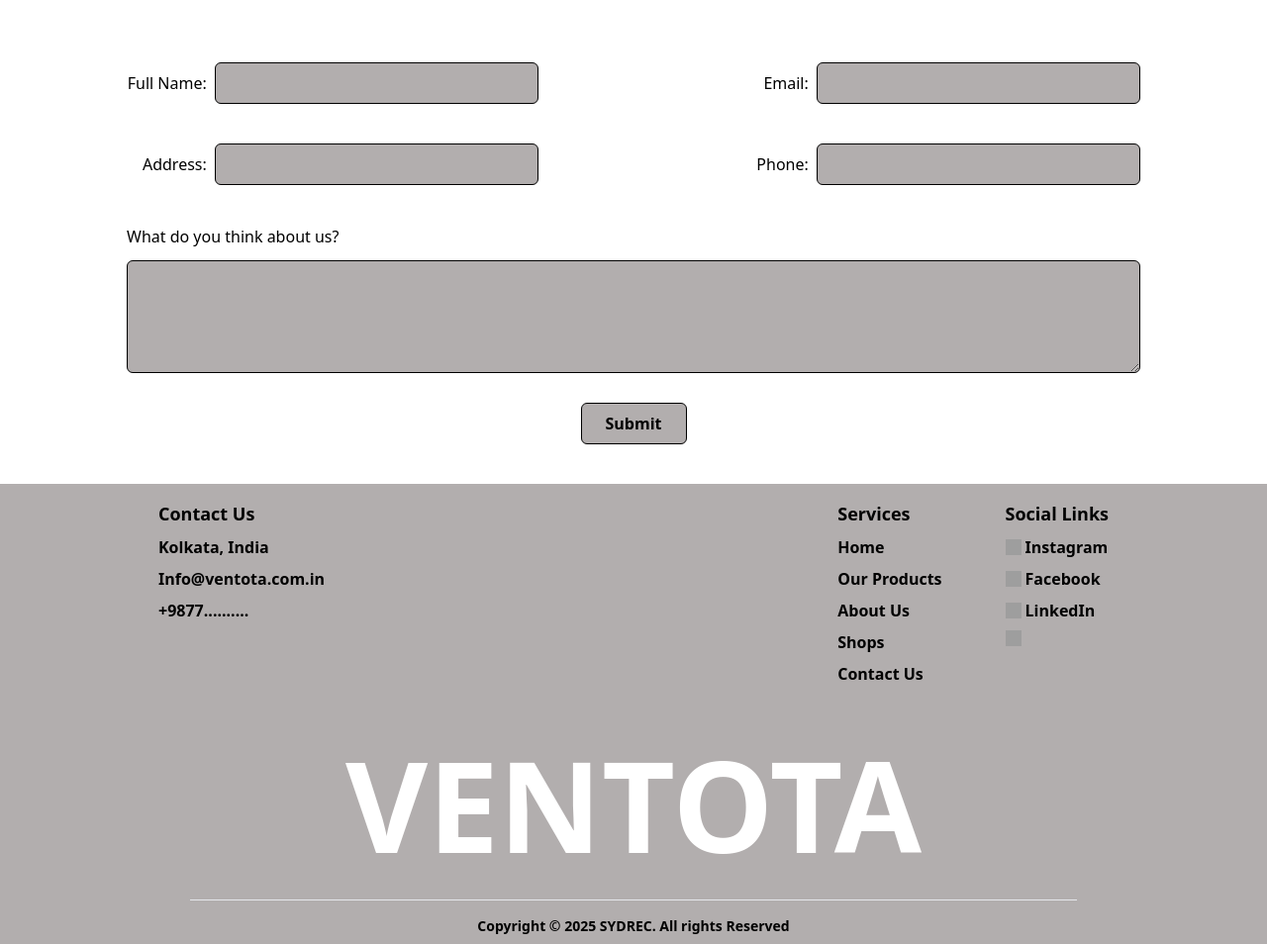
After one commit to pasangggs/intern, a Django app: template Django/Ventota/ventota/templates/index.html in a window 1280 px wide. The commit adds this page. Shown: the part 4669-5623 px from the top of the page at 99% size. Run offline with Django 5.2, Linux system fonts and the light colour scheme; the template is opened without the code that fills it, so the values that code supplies are empty; some libraries are stand-ins or nearby versions; grey boxes are pictures that could not be loaded.

```diff
--- /dev/null
+++ b/Django/Ventota/ventota/templates/base.html
@@ -0,0 +1,23 @@
+<!DOCTYPE html>
+<html lang="en">
+<head>
+    <meta charset="UTF-8">
+    <meta name="viewport" content="width=device-width, initial-scale=1.0">
+    <title>{% block title %}Ventota{% endblock %}</title>
+    <script src="https://cdn.tailwindcss.com"></script>
+    {% block extra_head %}{% endblock %}
+</head>
+<body class="bg-gray-100">
+    <!-- Header -->
+    {% include 'header.html' %}
+
+    <!-- Main Content -->
+    <div class="min-h-screen">
+        {% block content %}{% endblock %}
+    </div>
+
+    <!-- Footer -->
+    {% include 'footer.html' %}
+
+</body>
+</html>
--- /dev/null
+++ b/Django/Ventota/ventota/templates/footer.html
@@ -0,0 +1,66 @@
+{% load static %}
+<footer class="bg-[#B2AEAE] ">
+  <div>
+    <div class=" mx-auto flex flex-col md:flex-row justify-between items-start px-40">
+      <!-- Contact Us -->
+      <div class="mb-8 md:mb-0 mt-4 font-semibold">
+        <h3 class="text-lg mb-2">Contact Us</h3>
+        <p class="mb-2 mt-2">Kolkata, India</p>
+        <p class="mb-2 mt-2">Info@ventota.com.in</p>
+        <p class="mb-2 mt-2">+9877..........</p>
+      </div>
+
+      <div class="flex justify-end">
+      <!-- Services -->
+      <div class="flex flex-col items-start mr-16 font-semibold">
+        <h3 class="text-lg font-semibold mt-4">Services</h3>
+           <ul>
+             <li class="mb-2 mt-2"><a href="#home" class="hover:underline">Home</a></li>
+             <li class="mb-2 mt-2"><a href="#our-products" class="hover:underline">Our Products</a></li>
+             <li class="mb-2 mt-2"><a href="#about" class="hover:underline">About Us</a></li>
+             <li class="mb-2 mt-2"><a href="#our-location" class="hover:underline">Shops</a></li>
+             <li class="mb-2 mt-2"><a href="#contact-us" class="hover:underline">Contact Us</a></li>
+           </ul>
+     </div>
+
+
+      <!-- Social Links -->
+      <div class="flex flex-col items-start">
+        <h3 class="text-lg font-semibold mt-4">Social Links</h3>
+          <ul class="space-y-2 font-semibold">
+             <li class="flex items-center space-x-1 mb-2 mt-2">
+               <img src="{%static 'images/instagram.png'%}" alt="Instagram" class="h-4 w-4">
+               <a href="#" class="hover:underline mr-4">Instagram</a>
+             </li>
+             <li class="flex items-center space-x-1 mb-6 mt-6">
+               <img src="{%static 'images/facebook.png'%}" alt="Facebook" class="h-4 w-4">
+               <a href="#" class="hover:underline">Facebook</a>
+             </li>
+             <li class="flex items-center space-x-1 mb-6 mt-6">
+               <img src="{%static 'images/linkedin.png'%}" alt="LinkedIn" class="h-4 w-4">
+               <a href="#" class="hover:underline">LinkedIn</a>
+             </li>
+             <li class="flex items-center space-x-1 mb-6 mt-6">
+               <img src="{%static 'images/x.png'%}" alt="X" class="h-4 w-4 hover:underline">
+             </li>
+          </ul>
+        </div>
+      </div>
+    </div>
+
+    <!-- Footer Bottom -->
+    <div class="mt-8 pt-4 w-full">
+  <div class="container mx-auto px-4 text-center font-roboto">
+    <h1 class="text-4xl md:text-6xl lg:text-9xl font-bold text-white mb-4 md:mb-8">VENTOTA</h1>
+    <div class="border-t max-w-4xl mx-auto"></div>
+    <p class="mt-2 text-xs sm:text-sm text-black font-semibold p-2">
+      Copyright © <span id="current-year"></span> SYDREC. All rights Reserved
+    </p>
+
+    <script>
+      document.getElementById('current-year').textContent = new Date().getFullYear();
+    </script>
+  </div>
+</div>
+  </div>
+</footer>
--- /dev/null
+++ b/Django/Ventota/ventota/templates/header.html
@@ -0,0 +1,74 @@
+{% load static %}
+<header id="header" class="bg-white text-black fixed top-0 left-0 w-full z-50 shadow-md">
+  <div class="container mx-auto flex items-center justify-between py-1 px-6">
+    <!-- Logo Section -->
+    <div class="shrink-0">
+      <img class="w-[270px] h-[105px]" src="{% static '/images/headerLogo.png' %}" alt="Company Logo">
+    </div>
+
+    <!-- Desktop Navigation -->
+    <nav class="hidden md:flex space-x-20 font-roboto mr-4">
+      <a href="#home" class="text-base font-semibold text-black hover:text-[#d82530] scroll-link">Home</a>
+      <a href="#about" class="text-base font-semibold text-black hover:text-[#d82530] scroll-link">About Us</a>
+      <a href="#our-products" class="text-base font-semibold text-black hover:text-[#d82530] scroll-link">Our Products</a>
+      <a href="#our-location" class="text-base font-semibold text-black hover:text-[#d82530] scroll-link">Shops</a>
+      <a href="#contact-us" class="text-base font-semibold text-black hover:text-[#d82530] scroll-link">Contact</a>
+    </nav>
+
+    <!-- Mobile Menu Button -->
+    <div class="md:hidden">
+      <button id="mobile-menu-button" class="text-black focus:outline-none">
+        <svg xmlns="http://www.w3.org/2000/svg" class="h-6 w-6" fill="none" viewBox="0 0 24 24" stroke="currentColor">
+          <path stroke-linecap="round" stroke-linejoin="round" stroke-width="2" d="M4 6h16M4 12h16M4 18h16" />
+        </svg>
+      </button>
+    </div>
+
+    <!-- Mobile Navigation -->
+    <nav id="mobile-menu" class="hidden absolute top-full left-0 w-full bg-white shadow-md">
+      <a href="#home" class="block px-4 py-2 text-black hover:bg-gray-100 scroll-link">Home</a>
+      <a href="#about" class="block px-4 py-2 text-black hover:bg-gray-100 scroll-link">About Us</a>
+      <a href="#our-products" class="block px-4 py-2 text-black hover:bg-gray-100 scroll-link">Our Products</a>
+      <a href="#our-location" class="block px-4 py-2 text-black hover:bg-gray-100 scroll-link">Shops</a>
+      <a href="#contact-us" class="block px-4 py-2 text-black hover:bg-gray-100 scroll-link">Contact</a>
+    </nav>
+  </div>
+</header>
+
+<script>
+  // Handle mobile menu toggle
+  const menuButton = document.getElementById("mobile-menu-button");
+  const mobileMenu = document.getElementById("mobile-menu");
+
+  menuButton.addEventListener("click", () => {
+    mobileMenu.classList.toggle("hidden");
+  });
+
+  // Get header height and add extra offset
+  const header = document.getElementById('header');
+  const headerHeight = header.offsetHeight;
+  const extraOffset = 20; // Additional offset in pixels
+
+  // Handle smooth scrolling with offset for all navigation links
+  document.querySelectorAll('.scroll-link').forEach(link => {
+    link.addEventListener('click', function(e) {
+      e.preventDefault();
+
+      // Close mobile menu if open
+      mobileMenu.classList.add('hidden');
+
+      // Get the target section
+      const targetId = this.getAttribute('href').substring(1);
+      const targetSection = document.getElementById(targetId);
+
+      if (targetSection) {
+        const targetPosition = targetSection.offsetTop - headerHeight - extraOffset;
+
+        window.scrollTo({
+          top: targetPosition,
+          behavior: 'smooth'
+        });
+      }
+    });
+  });
+</script>
--- a/Django/Ventota/ventota/templates/index.html
+++ b/Django/Ventota/ventota/templates/index.html
@@ -3,12 +3,13 @@
 
 {% block content %}
 <div class="bg-white" id="home">
-    <section class="bg-cover-full bg-center flex items-center justify-center mt-[100px]"
+   <section
+    class="bg-cover-full bg-center flex items-center justify-center mt-[100px] sm:min-h-[400px] sm:h-auto"
     style="background-image: url('{% static 'images/bannerM.png' %}'); min-height: 580px;">
     <div class="text-white p-10 rounded-md max-w-md text-left mr-36">
         <p class="text-2xl font-Roboto transform translate-x-96">
             Leading innovation & setting new
-                <span class="block mt-2"> <!-- Adds margin-top to next line -->
+            <span class="block mt-2">
                 Standards of excellence Across
             </span>
             <span class="block mt-2">
@@ -25,26 +85,26 @@
 
     <!-- Centered grid content -->
     <div class="flex justify-center w-full">
-        <div class="grid grid-cols-1 md:grid-cols-2 lg:grid-cols-4 gap-x-32 md:gap-x-80 relative" style="left: -40px;">
+        <div class="grid grid-cols-2 md:grid-cols-2 lg:grid-cols-4 gap-x-32 md:gap-x-80 relative" style="left: -40px;">
             <div class="flex flex-col items-center">
-                <img src="{% static 'images/Vector1.png' %}" alt="Logo 1" class="w-20 h-auto ml-2 mt-1">
+                <img src="{% static 'images/Vector1.png' %}" alt="Logo 1" class="w-14 md:w-20 h-auto ml-2 mt-1">
                 <p class="text-center text-[105%] font-bold text-[#d82530] mt-4">Founded</p>
                 <p class="text-center text-[180%] font-semi-bold mt-1">2018</p>
             </div>
             <div class="flex flex-col items-center">
-                <img src="{% static 'images/Vector2.png' %}" alt="Logo 2" class="w-20 h-auto mt-3">
+                <img src="{% static 'images/Vector2.png' %}" alt="Logo 2" class="w-14 md:w-20 h-auto mt-3">
                 <p class="text-center text-[105%] font-bold text-[#d82530] mt-3">Stores</p>
-                <p class="text-center text-[180%]  font-semi-bold mt-1">75+</p>
+                <p class="text-center text-[180%] font-semi-bold mt-1">75+</p>
             </div>
             <div class="flex flex-col items-center">
-                <img src="{% static 'images/Vector3.png' %}" alt="Logo 3" class="w-20 h-auto">
+                <img src="{% static 'images/Vector3.png' %}" alt="Logo 3" class="w-14 md:w-20 h-auto">
                 <p class="text-center text-[105%] font-bold text-[#d82530] mt-4">Employees</p>
-                <p class="text-center text-[180%]  font-semi-bold mt-1">500+</p>
+                <p class="text-center text-[180%] font-semi-bold mt-1">500+</p>
             </div>
             <div class="flex flex-col items-center">
-                <img src="{% static 'images/Vector4.png' %}" alt="Logo 4" class="w-20 h-auto">
+                <img src="{% static 'images/Vector4.png' %}" alt="Logo 4" class="w-14 md:w-20 h-auto">
                 <p class="text-center text-[105%] font-bold text-[#d82530] mt-4">Revenue</p>
-                <p class="text-center text-[180%]  font-semi-bold mt-1">$30M</p>
+                <p class="text-center text-[180%] font-semi-bold mt-1">$30M</p>
             </div>
         </div>
     </div>
@@ -52,40 +112,39 @@
 
 
 <!-- Ventota Description -->
-    <div class="flex flex-col md:flex-row items-center justify-between mt-16 px-4 md:px-20 relative" style="right: -1.5in;">
-
-        <p class="text-[23px] text-center md:text-center w-full md:w-2/3 mt-14 mr-32" style="font-family: 'Roboto', sans-serif;">
+<div class="flex flex-col md:flex-row items-center justify-center mt-16 px-4 md:px-20">
+    <p class="text-base md:text-[20px] text-center font-semibold font-roboto w-full md:w-2/3 mt-14">
         <span class="block mt-2">
             <span class="font-bold">Ventota Retail</span>
             is a rapidly growing retail company<br>
         </span>
-    <span class="block mt-2">
+        <span class="block mt-1">
             currently operating over 75 stores of<br>
         </span>
-    <span class="block mt-2">
+        <span class="block mt-1">
             Miniso, a popular Japanese lifestyle brand, across India.<br>
         </span>
-    <span class="block mt-2">
+        <span class="block mt-1">
             The revenue for FY 2023 – 24 is at ~USD 30 million<br>
             (approx.).
         </span>
     </p>
-        <div class="flex flex-row mt-36 md:mt-2 mr-20 space-x-8">
-    <img src="{% static 'images/minisoBag.png' %}" alt="Logo 1" class="size-[30%]">
-    <img src="{% static 'images/miniso.png' %}" alt="Logo 2" class="size-[30%] mt-28">
+
+    <div class="flex flex-row mt-8 md:mt-4 space-x-8 justify-center">
+        <img src="{% static 'images/minisoBag.png' %}" alt="Logo 1" class="size-[25%]">
+        <img src="{% static 'images/miniso.png' %}" alt="Logo 2" class="size-[36%] mt-[12vh]">
     </div>
-
 </div>
 
 <!-- Group Objective -->
 <section class="flex flex-col lg:flex-row items-center mt-20 px-4">
     <div class="w-full lg:w-1/3 mb-8 lg:mb-0">
-            <h2 class="text-3xl font-bold font-Roboto mb-8 mr-52 md:ml-12">Group Objective</h2>
+        <h2 class="text-2xl md:text-3xl font-bold font-Roboto mb-8 mr-52 md:ml-12">Group Objective</h2>
         <img src="{% static 'images/groupobj.png' %}" alt="Group Objective Image" class="size-[70%] mx-auto lg:ml-56">
     </div>
-        <div class="w-full lg:w-2/3 mt-4 font-roboto">
-            <h2 class="text-4xl mb-6 text-center">From Retail Roots to Global Reach,<br><span class="font-bold">VENTOTA</span> Leads the Way.</h2>
-            <p class="text-2xl text-center">The company has swiftly expanded its footprint and<br>
+    <div class="w-full lg:w-2/3 mt-4">
+        <h2 class="text-2xl md:text-4xl mb-6 text-center" style="font-family: 'Roboto Serif', serif;">From Retail Roots to Global Reach,<br><span class="font-bold">VENTOTA</span> Leads the Way.</h2>
+        <p class="text-lg md:text-2xl text-center font-roboto" style="font-family: 'Roboto Serif', serif;">The company has swiftly expanded its footprint and<br>
             continues to focus on delivering affordable, high-quality<br>
             products to its customers. With a presence in 20 states<br> and 30 cities, the company has firmly established itself in<br>
             the Indian retail market.
@@ -119,22 +178,25 @@
   </div>
 
 <!-- Banner Section -->
-<div class="relative bg-cover bg-center h-[500px]" style="background-image: url('{% static 'images/ventotaBanner2.png' %}');">
+<div class="relative bg-cover bg-center h-[300px] md:h-[400px] lg:h-[500px]" style="background-image: url('{% static 'images/ventotaBanner2.png' %}');">
   <!-- Left Text Content -->
-  <div class="absolute top-1/4 left-32 text-white font-roboto ml-6">
-    <p class="text-4xl mt-4 gap-8 font-roboto font-bold">
+  <div class="absolute top-1/4 left-4 md:left-16 lg:left-32 text-white font-roboto ml-2 md:ml-4 lg:ml-6">
+    <p class="text-2xl md:text-3xl lg:text-4xl mt-2 md:mt-3 lg:mt-4 gap-4 md:gap-6 lg:gap-8 font-roboto font-bold">
       Expanding Horizons:
-      <span style="display: block; margin-top: 8px;">Excellence Across</span>
-      <span style="display: block; margin-top: 8px;">Key Industries</span>
+      <span style="display: block; margin-top: 4px md:margin-top: 6px lg:margin-top: 8px;">Excellence Across</span>
+      <span style="display: block; margin-top: 4px md:margin-top: 6px lg:margin-top: 8px;">Key Industries</span>
     </p>
   </div>
 
   <!-- Right Text Content -->
-  <div class="absolute top-1/4 right-28 text-white text-right font-roboto">
-      <h3 class="text-2xl text-center font-semibold">From Retails Roots to Global Reach,<span style="display: block; margin-top: 8px;">VENTOTA Leads the way</span></h3>
-    <p class="text-lg text-center mt-4 gap-6">
-      We are committed to excellence in every aspect<span style="display: block; margin-top: (-0.1px);">
-        of our operations, fostering trust and </span>satisfaction.
+  <div class="absolute top-1/4 right-4 md:right-16 lg:right-28 text-white text-right font-roboto max-w-[200px] md:max-w-[300px] lg:max-w-none">
+    <h3 class="text-lg md:text-xl lg:text-2xl text-center font-semibold">
+      From Retails Roots to Global Reach,
+      <span style="display: block; margin-top: 4px md:margin-top: 6px lg:margin-top: 8px;">VENTOTA Leads the way</span>
+    </h3>
+    <p class="text-sm md:text-base lg:text-lg text-center mt-2 md:mt-3 lg:mt-4 gap-3 md:gap-4 lg:gap-6">
+      We are committed to excellence in every aspect
+      <span style="display: block; margin-top: (-0.1px);">of our operations, fostering trust and </span>satisfaction.
     </p>
   </div>
 </div>
@@ -194,26 +256,13 @@
   <div class="swiper products-carousel relative">
     <div class="swiper-wrapper">
       <!-- Static Product Slides -->
+    {% for product in products %}
       <div class="swiper-slide">
         <div class="w-72 h-72 rounded-md overflow-hidden shadow-lg mx-auto">
-          <img src="{% static 'images/product1.jpg' %}" alt="Product 1" class="w-full h-full object-cover">
+          <img src="{{ product.image.url }}" alt="{{ product.name }}" class="w-full h-full object-cover">
         </div>
       </div>
-      <div class="swiper-slide">
-        <div class="w-72 h-72 rounded-md overflow-hidden shadow-lg mx-auto">
-          <img src="{% static 'images/product2.jpg' %}" alt="Product 2" class="w-full h-full object-cover">
-        </div>
-      </div>
-      <div class="swiper-slide">
-        <div class="w-72 h-72 rounded-md overflow-hidden shadow-lg mx-auto">
-          <img src="{% static 'images/product3.jpg' %}" alt="Product 3" class="w-full h-full object-cover">
-        </div>
-      </div>
-      <div class="swiper-slide">
-        <div class="w-72 h-72 rounded-md overflow-hidden shadow-lg mx-auto">
-          <img src="{% static 'images/product4.jpg' %}" alt="Product 4" class="w-full h-full object-cover">
-        </div>
-      </div>
+    {% endfor %}
     </div>
     <!-- Navigation buttons -->
     <div class="swiper-button-next"></div>
@@ -286,20 +335,23 @@
 
 
     <!-- Our Location Section -->
-<div class="mt-16 items-center" id="our-location">
-  <h2 class="text-3xl font-bold text-left mb-6 ml-16 font-roboto">Our Location</h2>
-  <div class="flex justify-center space-x-32 items-start">
+<div class="mt-16 items-center px-4 md:px-0" id="our-location">
+  <h2 class="text-2xl md:text-3xl font-bold text-center md:text-left mb-6 md:ml-16 font-roboto">Our Location</h2>
+
+  <div class="flex flex-col md:flex-row justify-center md:space-x-32 items-center md:items-start">
     <!-- India Map Section -->
-    <div class="w-[26rem] h-auto rounded-md overflow-hidden mr-6">
+    <div class="w-full md:w-[26rem] h-auto rounded-md overflow-hidden mb-8 md:mb-0 md:mr-6">
       <img src="{% static 'images/map.png' %}" alt="Map" class="w-full h-full object-cover">
     </div>
+
     <!-- West Bengal Map Section -->
-    <div class="flex flex-col items-center mt-16">
-      <div class="w-60 h-auto rounded-md overflow-hidden mb-6 ml-8">
+    <div class="flex flex-col items-center mt-4 md:mt-16">
+      <div class="w-48 md:w-60 h-auto rounded-md overflow-hidden mb-6 md:ml-8">
         <img src="{% static 'images/WestBengal.jpg' %}" alt="West Bengal Map" class="w-full h-full object-cover">
       </div>
+
       <!-- Description -->
-      <p class="text-[20px] text-black text-center ml-4" style="font-family: 'Calibri';">
+      <p class="text-lg md:text-[20px] text-black text-center px-4 md:ml-4 max-w-sm" style="font-family: 'Calibri';">
         We are a pan India Based company with origins from 'KOLKATA' West Bengal
       </p>
     </div>
@@ -318,18 +370,18 @@
 </div>
 
 <!-- Contact Us Section -->
-<div class="mt-4" id="contact-us">
-  <h2 class="text-3xl font-bold text-left mb-6 ml-16 font-roboto">Contact us</h2>
-  <div class="flex justify-center items-center space-x-16p">
+<div class="mt-4 px-4 lg:px-0" id="contact-us">
+  <h2 class="text-2xl lg:text-3xl font-bold text-left mb-6 ml-4 lg:ml-16 font-roboto">Contact us</h2>
+  <div class="flex justify-center items-center">
     <!-- Image Section -->
-      <div class="relative bg-cover bg-center w-[91%] h-[300px]" style="background-image: url('{% static 'images/rectangleImg.png' %}');">
+    <div class="relative bg-cover bg-center w-[95%] lg:w-[91%] h-[250px] lg:h-[300px]" style="background-image: url('{% static 'images/rectangleImg.png' %}');">
       <!-- Contact Details Section -->
-     <div class="flex flex-col space-y-2 mt-6 font-roboto">
-      <h3 class="text-[40px] font-bold text-black text-center" >We'd Love to hear<br> from you</h3>
-      <p class="text-sm text-black font-semibold text-center">
+      <div class="flex flex-col space-y-2 mt-16 lg:mt-16 font-roboto">
+        <h3 class="text-3xl lg:text-[40px] font-bold text-black text-center">We'd Love to hear<br> from you</h3>
+        <p class="text-xs lg:text-sm text-black font-semibold text-center px-2 lg:px-0">
           We are committed to excellence in every aspect of our <br>operations, fostering trust and satisfaction.
         </p>
-      <p class="text-lg text-black font-semibold text-center">
+        <p class="text-base lg:text-lg text-black font-semibold text-center">
           Info@ventota.com.in
         </p>
       </div>
@@ -338,13 +390,13 @@
 </div>
 
 <!-- Contact Form Section -->
-<div class="mt-16 flex justify-center items-start">
-  <form class="w-[80%]">
+<div class="mt-8 lg:mt-16 flex justify-center items-start">
+  <form class="w-[90%] lg:w-[80%]">
     <!-- Full Name and Email Row -->
-    <div class="grid grid-cols-2 gap-48 mb-4">
+    <div class="grid grid-cols-1 lg:grid-cols-2 gap-4 lg:gap-48 mb-4">
       <!-- Full Name -->
-      <div class="flex items-center space-x-2">
-        <label for="full-name" class="text-base font-medium text-black w-1/4 text-right">Full Name:</label>
+      <div class="flex flex-col lg:flex-row lg:items-center lg:space-x-2">
+        <label for="full-name" class="text-sm lg:text-base font-medium text-black lg:w-1/4 lg:text-right mb-1 lg:mb-0">Full Name:</label>
         <input
           type="text"
           id="full-name"
@@ -352,8 +404,8 @@
         >
       </div>
       <!-- Email -->
-      <div class="flex items-center space-x-2">
-        <label for="email" class="text-base font-medium text-black w-1/4 text-right">Email:</label>
+      <div class="flex flex-col lg:flex-row lg:items-center lg:space-x-2 mt-4 lg:mt-0">
+        <label for="email" class="text-sm lg:text-base font-medium text-black lg:w-1/4 lg:text-right mb-1 lg:mb-0">Email:</label>
         <input
           type="email"
           id="email"
@@ -363,10 +415,10 @@
     </div>
 
     <!-- Address and Phone Row -->
-    <div class="grid grid-cols-2 gap-48 mb-4">
+    <div class="grid grid-cols-1 lg:grid-cols-2 gap-4 lg:gap-48 mb-4">
       <!-- Address -->
-      <div class="mt-6 flex items-center space-x-2">
-        <label for="address" class="text-base text-start px-6   font-medium text-black w-1/4 text-right">Address:</label>
+      <div class="flex flex-col lg:flex-row lg:items-center lg:space-x-2 mt-4 lg:mt-6">
+        <label for="address" class="text-sm lg:text-base font-medium text-black lg:w-1/4 lg:text-right mb-1 lg:mb-0">Address:</label>
         <input
           type="text"
           id="address"
@@ -374,8 +426,8 @@
         >
       </div>
       <!-- Phone -->
-      <div class="mt-6 flex items-center space-x-2">
-        <label for="phone" class="text-base font-medium text-black w-1/4 text-right">Phone:</label>
+      <div class="flex flex-col lg:flex-row lg:items-center lg:space-x-2 mt-4 lg:mt-6">
+        <label for="phone" class="text-sm lg:text-base font-medium text-black lg:w-1/4 lg:text-right mb-1 lg:mb-0">Phone:</label>
         <input
           type="text"
           id="phone"
@@ -385,8 +437,8 @@
     </div>
 
     <!-- Textarea -->
-    <div class="mt-10">
-      <label for="feedback" class="block text-base mb-2 font-medium text-black">What do you think about us?</label>
+    <div class="mt-6 lg:mt-10">
+      <label for="feedback" class="block text-sm lg:text-base mb-2 font-medium text-black">What do you think about us?</label>
       <textarea
         id="feedback"
         rows="4"
@@ -398,7 +450,7 @@
     <div class="flex justify-center mt-6 mb-10">
       <button
         type="submit"
-        class="px-3 py-1 bg-[#B2AEAE] text-black text-base font-semibold border border-black rounded-md hover:bg-gray-300 focus:outline-none focus:ring-2 focus:ring-blue-500">
+        class="px-6 py-2 bg-[#B2AEAE] text-black text-sm lg:text-base font-semibold border border-black rounded-md hover:bg-gray-300 focus:outline-none focus:ring-2 focus:ring-blue-500">
         Submit
       </button>
     </div>
```
Also changed, not shown: other parts of Django/Ventota/ventota/templates/index.html (+62 -3 lines), Django/Ventota/ventota/admin_app/urls.py (added, +10 -0 lines), Django/Ventota/ventota/base/urls.py (added, +8 -0 lines), Django/Ventota/ventota/templates/admin_pages/login.html (added, +51 -0 lines), Django/Ventota/ventota/templates/admin_pages/product_form.html (added, +38 -0 lines). Lines whose indentation alone changed are shown as unchanged.
